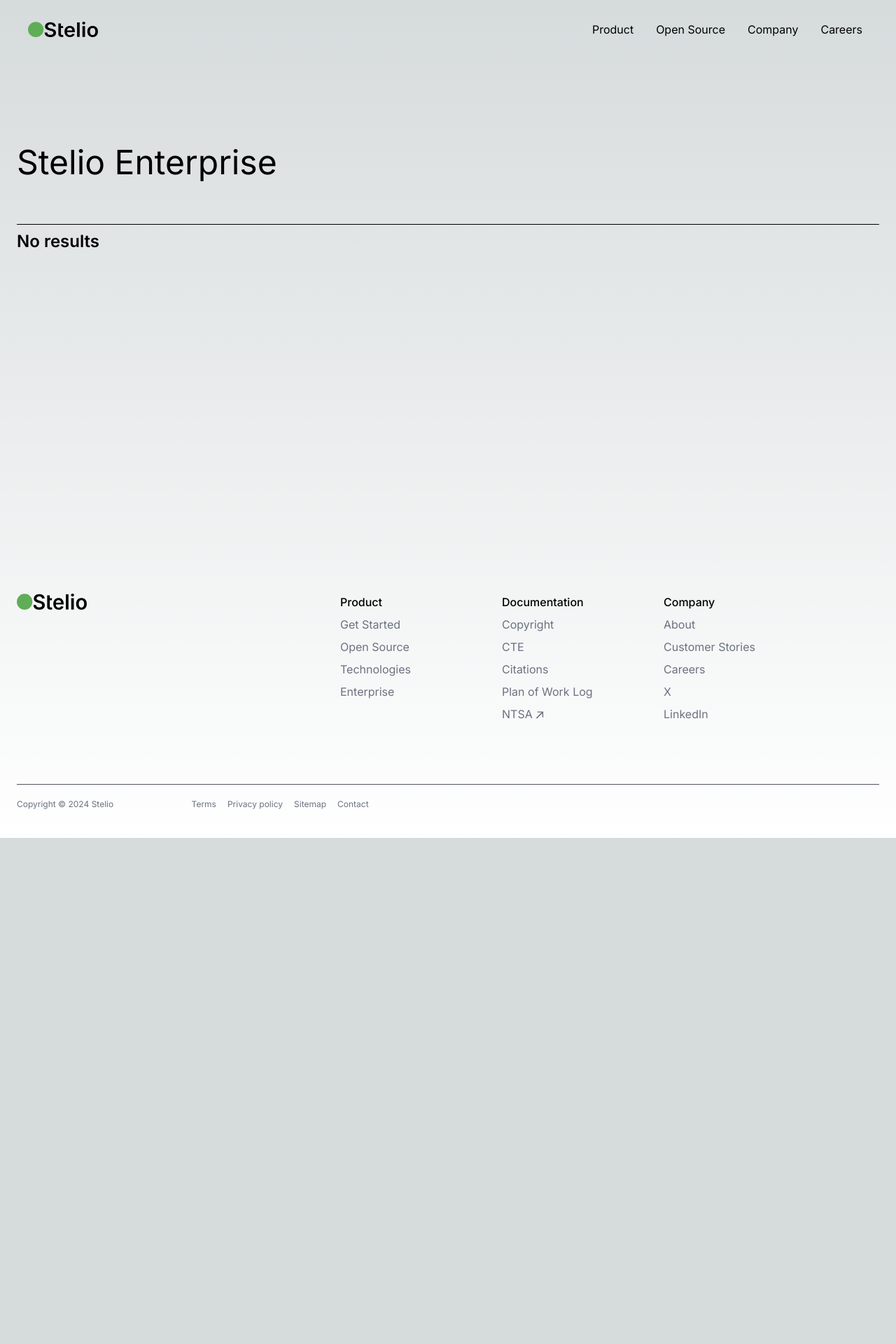
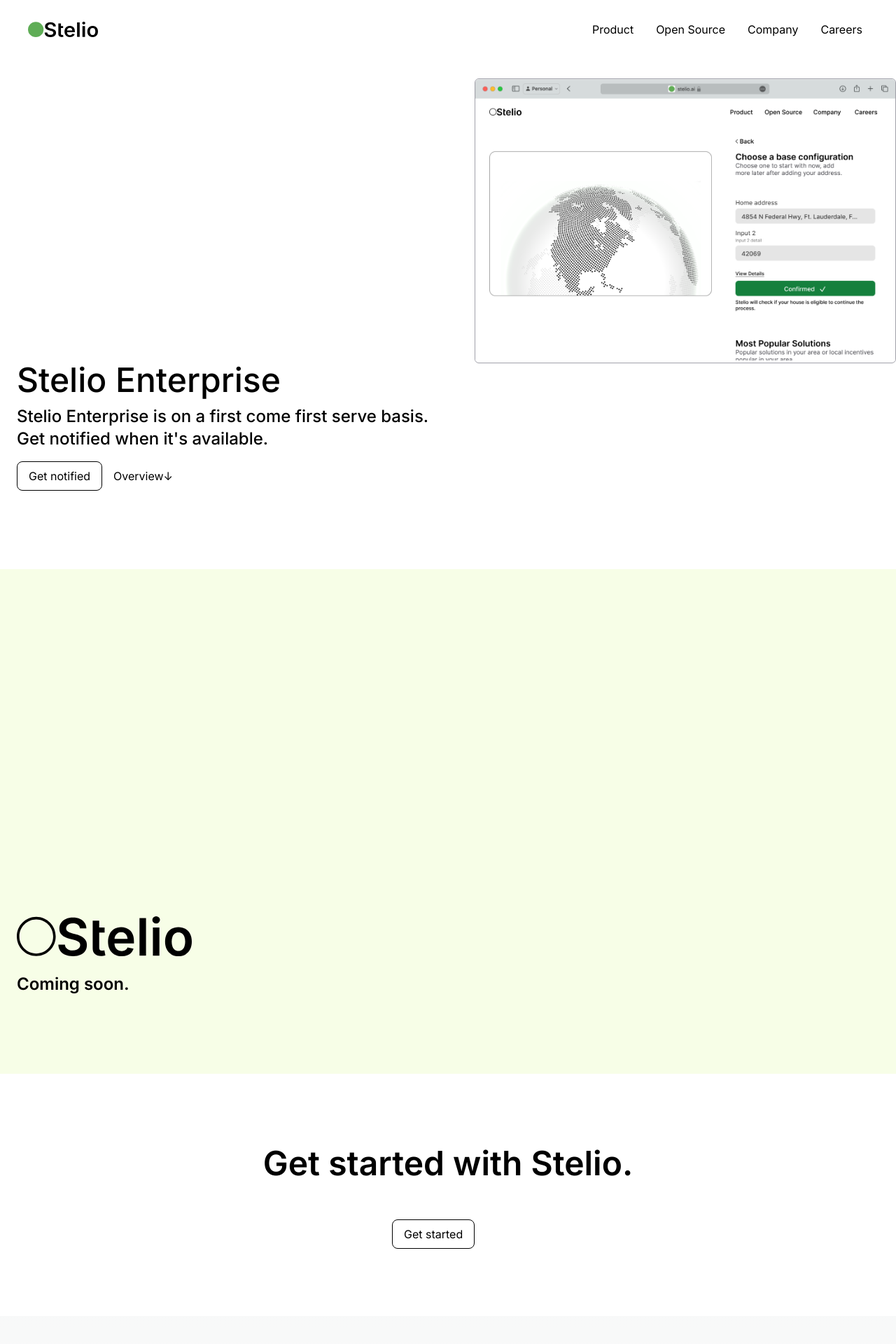
Before and after one commit to degstn/anole, a Next.js app in the folder frontend/: page /product/enterprise in a window 1280 px wide. Shown: the top 1920 px of the page at 70% size. Before the commit the page ends 1197 px from the top, so only its background shows below. Built offline with nearby package versions, Linux system fonts and the light colour scheme.

Commit message:
added enterprise

```diff
--- a/frontend/src/app/(client)/product/enterprise/page.tsx
+++ b/frontend/src/app/(client)/product/enterprise/page.tsx
@@ -1,13 +1,92 @@
-import Link from 'next/link'
+"use client"
+
+import Image from 'next/image'
+import { useRef } from 'react';
+
 export default function Page() {
+    const overviewRef = useRef<HTMLDivElement>(null);
+
+    const scrollToOverview = () => {
+        overviewRef.current?.scrollIntoView({ behavior: 'smooth' });
+    };
+
     return (
         <main className="flex min-h-screen flex-col items-stretch justify-between">
+            <div className="bg-white py-40 lg:py-28">
+                <div className='flex justify-end px-6 lg:px-0'>
+
+            <picture className="border border-zinc-400 rounded-md">
+                            <Image
+                                src="/g1f.png"
+                                alt="Stelio Logo"
+                                width={600}
+                                height={600}
+                            />
+                        </picture>
+                        </div>
                 <div className="mx-6">
-    <h1 className="text-5xl font-regular mb-16 mt-52">Stelio Enterprise</h1>
-    <hr className="border-t border-black w-full" />
+                    <div className="flex gap-5">
+
+                    <h1 className="text-5xl font-medium text-black mb-3">Stelio Enterprise</h1>
+                    </div>
+                    <div>
+                        <p className="text-2xl text-black font-medium mt-0">
+                            Stelio Enterprise is on a first come first serve basis. <br/> Get notified when it's available.
+                        </p>
+                    </div>
+
+                    <a
+                        href="/getstarted"
+                        className="inline-block border border-black text-black px-4 py-2 mt-4 rounded-lg"
+                    >
+                        Get notified
+                    </a>
+
+                    <a
+                        href="#"
+                        onClick={scrollToOverview}
+                        className="hover:underline text-black ml-4"
+                    >
+                        Overview
+                        <span className="no-underline" style={{ textDecoration: 'none' }}>&#8595;</span>
+                    </a>
+                </div>
+            </div>
+
+            <div ref={overviewRef} id="overview" className="bg-lime-50 lg:py-28">
+                <div className="mx-6">
+                    <div className="text-5xl font-regular mb-6 mt-96">
+                        <picture>
+                            <Image
+                                src="/sp.svg"
+                                alt="Stelio Logo"
+                                width={250}
+                                height={100}
+                            />
+                        </picture>
+                    </div>
                     <p className="text-2xl font-semibold mt-2">
-                No results
+                        Coming soon.
                     </p>
+                </div>
+            </div>
+            <div className="bg-white lg:py-10">
+                <div className="mx-6 mt-14 flex flex-col items-center justify-center">
+                    <div className="text-5xl font-semibold mt-2 mb-4">
+                        Get started with Stelio.
+                    </div>
+                    {/* <div className="text-2xl font-semibold mt-2">
+                        Coming soon.
+                    </div> */}
+                    <div className="w-40"> {/* Set the width of the container */}
+                        <a
+                            href="/getstarted"
+                            className="inline-block border border-black text-black px-4 py-2 mt-10 mb-14 rounded-lg"
+                        >
+                            Get started
+                        </a>
+                    </div>
+                </div>
             </div>
         </main>
     )
```
Lines whose indentation alone changed are shown as unchanged.
